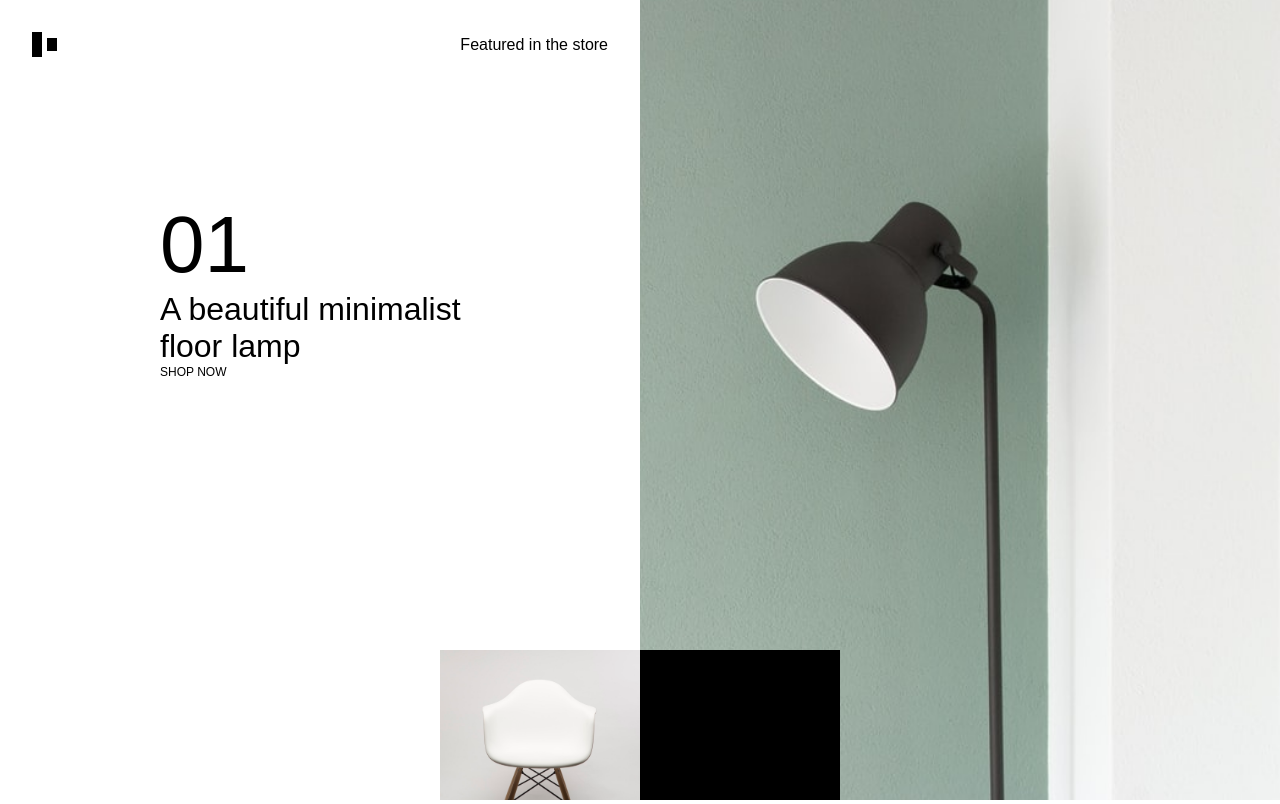
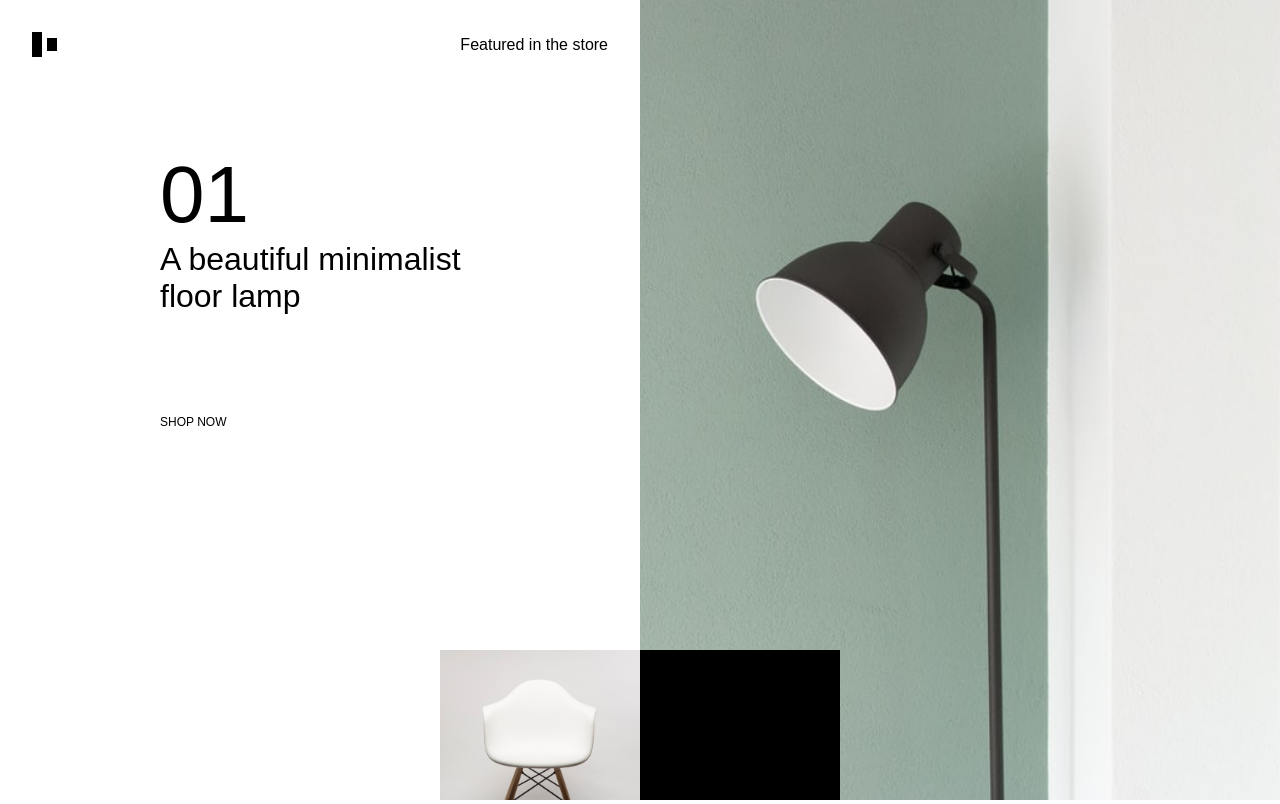
Before and after one commit to PJLN7/Interior-Design-Concept, a plain HTML site: page index.html in a window 1280 px wide. Drawn offline with Linux system fonts and the light colour scheme; a web font is replaced by a local one.

Commit message:
EDIT: centered and flex layout to center text div

```diff
--- a/index.html
+++ b/index.html
@@ -21,8 +21,10 @@
       </div>
       <div class="center-text">
         <div class="text-lines">
-          <p id="number">01</p>
+          <div class="text-lines-top">
+            <p id="number">01</p>
         <p id="description">A beautiful minimalist floor lamp</p>
+          </div>
         <p id="shop-now">SHOP NOW</p>
         </div>
       </div>
--- a/styles.css
+++ b/styles.css
@@ -66,10 +66,15 @@ main {
 }
 
 .text-lines {
+  width: 50%;
+  height: 70%;
   position: absolute;
   top: 50%;
   left: 50%;
   transform: translate(-50%,-50%);
+  display: flex;
+  flex-direction: column;
+  justify-content: space-between;
 }
 
 #number {
```
